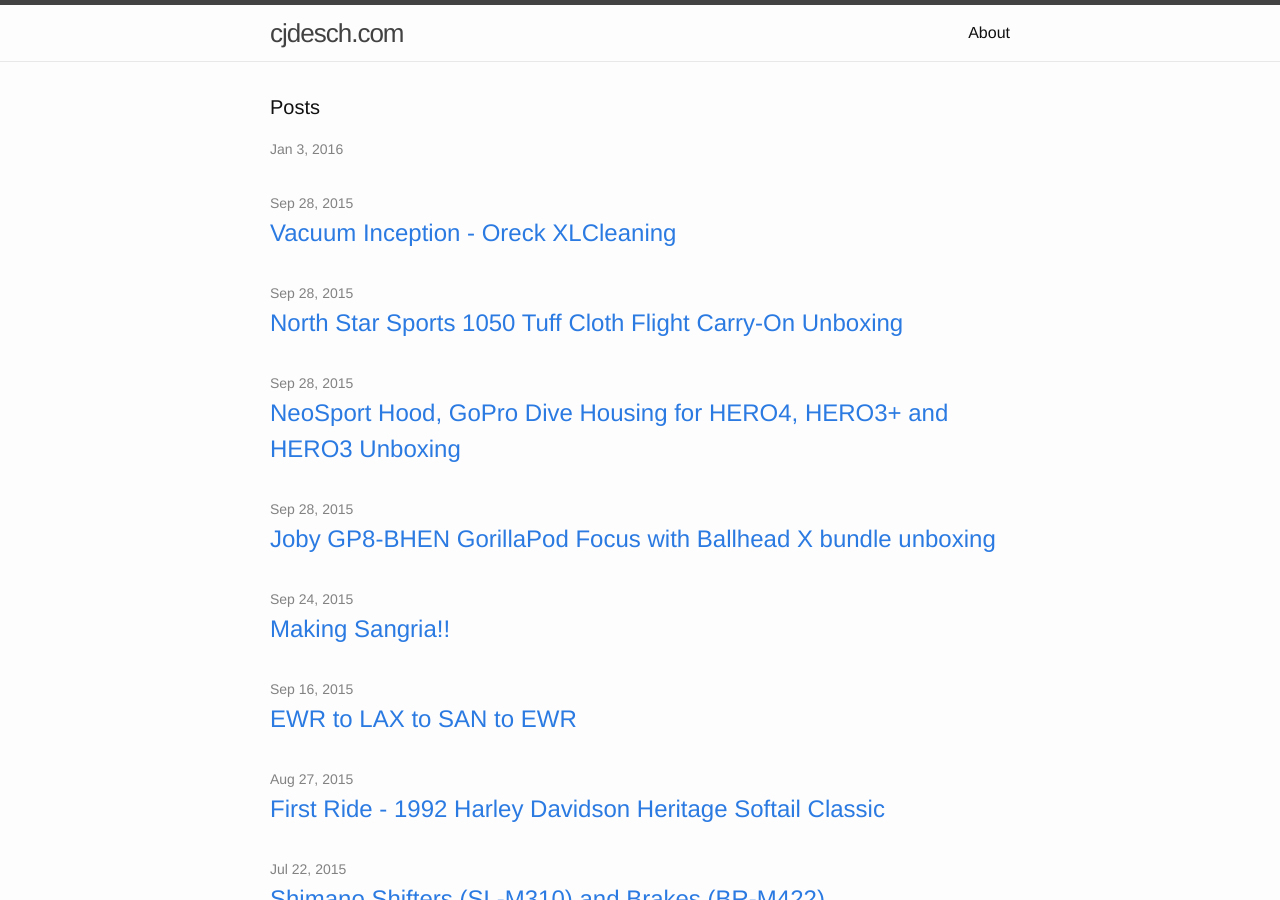
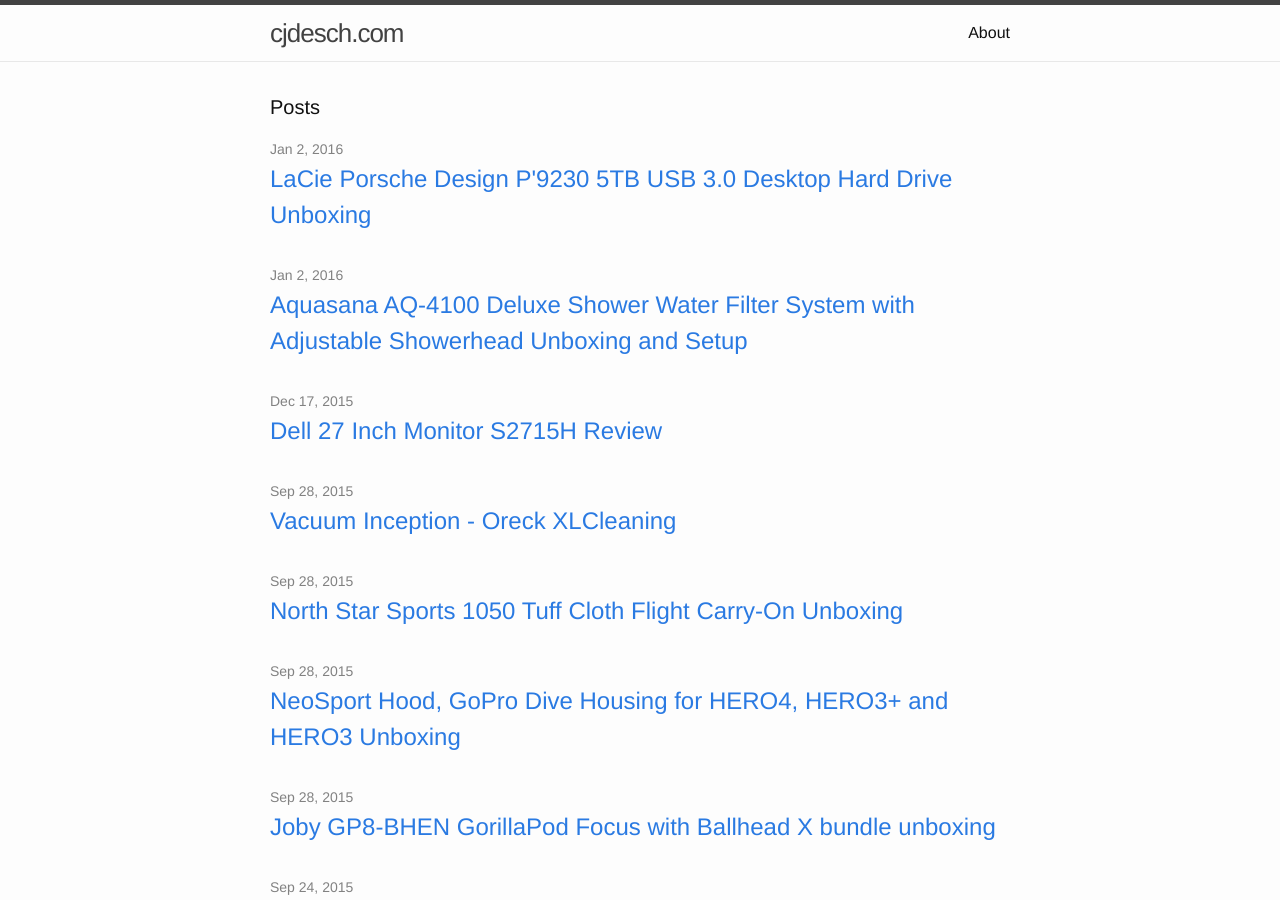
Before and after one commit to cdesch/cjdesch, a Jekyll site: the page built from index.html, in a window 1280 px wide and 900 px high. Built offline with Jekyll 4.4.1, drawn with Linux system fonts in a browser that asks for light colours; nearby versions of some CDN libraries.

Commit message:
New posts
Signed-off-by: Chris Desch <cdesch@gmail.com>

```diff
--- a/_posts/2015-12-17-Dell-27inch-Monitor-S2715h-Review2.markdown
+++ b/_posts/2015-12-17-Dell-27inch-Monitor-S2715h-Review2.markdown
@@ -1,6 +1,6 @@
 ---
 layout: post
-title:  "Dell 27" Monitor S2715H Review"
+title:  "Dell 27 Inch Monitor S2715H Review"
 date:   2015-12-17 16:21:23
 categories: videos
 ---
--- /dev/null
+++ b/_posts/2016-12-01-Aquasana-AQ-4100-Deluxe-Shower-Water-Filter-System.markdown
@@ -0,0 +1,9 @@
+---
+layout: post
+title:  "Aquasana AQ-4100 Deluxe Shower Water Filter System with Adjustable Showerhead Unboxing and Setup"
+date:   2016-01-2 16:21:23"
+categories: videos
+---
+Aquasana AQ-4100 Deluxe Shower Water Filter System with Adjustable Showerhead:
+http://amzn.to/1VxFulI
+<iframe width="420" height="315" src="https://www.youtube.com/embed/9RhttAFo8XI" frameborder="0" allowfullscreen></iframe>
--- /dev/null
+++ b/_posts/2016-12-01-Lacie-5tb-drive.markdown
@@ -0,0 +1,9 @@
+---
+layout: post
+title:  "LaCie Porsche Design P'9230 5TB USB 3.0 Desktop Hard Drive Unboxing"
+date:   2016-01-2 16:21:23"
+categories: videos
+---
+LaCie Porsche Design P'9230 5TB USB 3.0 Desktop Hard Drive Unboxing
+http://amzn.to/1VxFna3
+<iframe width="560" height="315" src="https://www.youtube.com/embed/oVTony3fxYI" frameborder="0" allowfullscreen></iframe>
```
